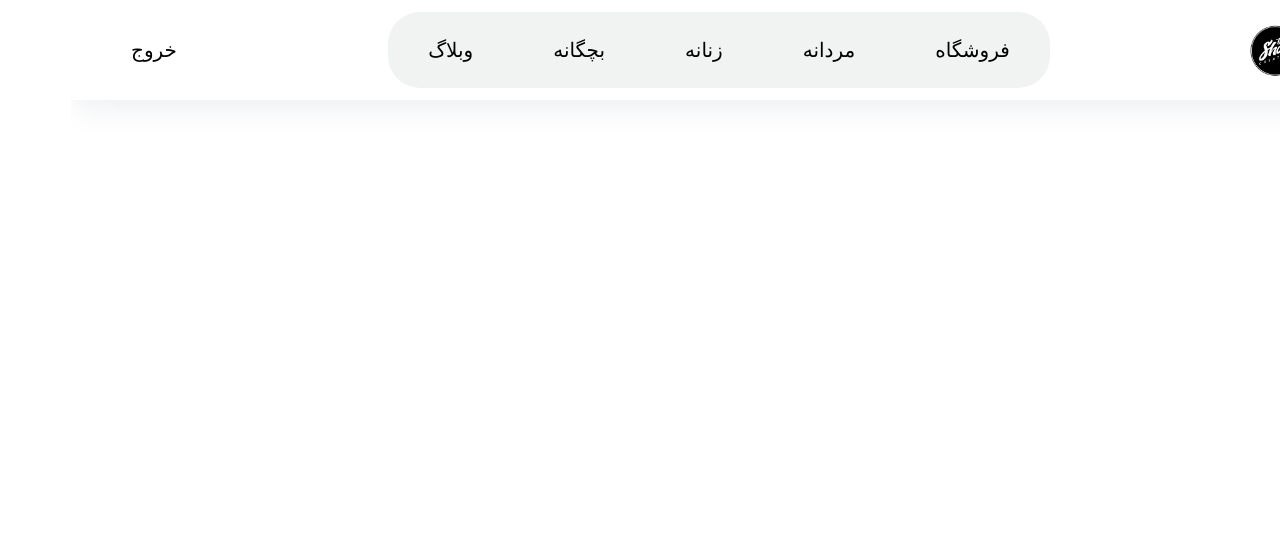
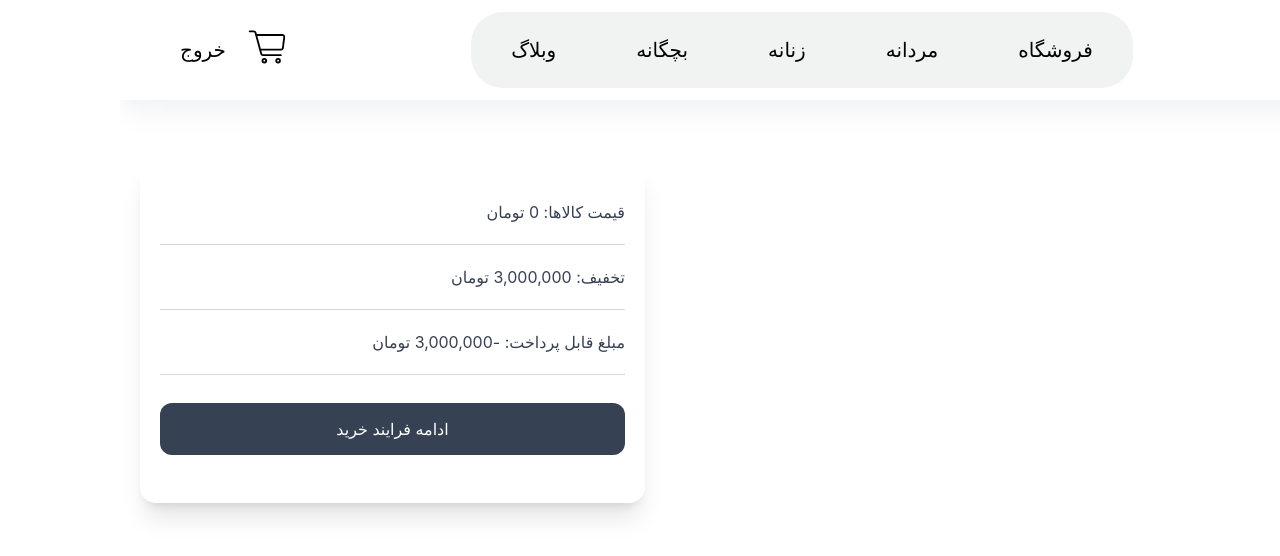
Before and after one commit to nvcnon/E-commerce, a React (Vite) app: page /cart in a window 1280 px wide. Shown: the top 556 px of the page. Built offline with nearby package versions, Linux system fonts and the light colour scheme.

Commit message:
feat: implement complete shopping cart functionality

```diff
--- a/src/App.tsx
+++ b/src/App.tsx
@@ -3,6 +3,7 @@ import Navbar from "./components/layout/Navbar";
 import StorePage from "./pages/StorePage";
 import HomePage from "./pages/HomePage";
 import ProductPage from "./pages/ProductPage";
+import CartPage from "./pages/CartPage";
 
 function App() {
   return (
@@ -12,6 +13,7 @@ function App() {
           <Route path="/" element={<HomePage />} />
           <Route path="/store" element={<StorePage />} />
           <Route path="/product/:id" element={<ProductPage />} />
+          <Route path="/cart" element={<CartPage />} />
         </Routes>
     </>
   );
--- a/src/components/layout/Navbar.tsx
+++ b/src/components/layout/Navbar.tsx
@@ -41,9 +41,66 @@ const Navbar = () => {
             </ul>
           </div>
 
-          <button className="shrink-0 rounded-4xl px-3 py-2 text-sm transition-colors hover:bg-mist-300 sm:px-5 sm:py-3 sm:text-base lg:text-xl">
-            خروج
-          </button>
+          <div className="flex">
+            <Link to={"/cart"}>
+              <svg
+                className="w-8 shrink-0 mr-3 sm:mr-6 sm:w-10 md:w-11"
+                viewBox="0 0 24 24"
+                fill="none"
+                xmlns="http://www.w3.org/2000/svg"
+              >
+                <g id="SVGRepo_bgCarrier" strokeWidth="0"></g>
+                <g
+                  id="SVGRepo_tracerCarrier"
+                  strokeLinecap="round"
+                  strokeLinejoin="round"
+                ></g>
+                <g id="SVGRepo_iconCarrier">
+                  {" "}
+                  <g clipPath="url(#clip0_15_35)">
+                    {" "}
+                    <rect fill="white"></rect>{" "}
+                    <path
+                      d="M5.33331 6H19.8672C20.4687 6 20.9341 6.52718 20.8595 7.12403L20.1095 13.124C20.0469 13.6245 19.6215 14 19.1172 14H16.5555H9.44442H7.99998"
+                      stroke="#000000"
+                      strokeLinejoin="round"
+                    ></path>{" "}
+                    <path
+                      d="M2 4H4.23362C4.68578 4 5.08169 4.30341 5.19924 4.74003L8.30076 16.26C8.41831 16.6966 8.81422 17 9.26638 17H19"
+                      stroke="#000000"
+                      strokeLinecap="round"
+                      strokeLinejoin="round"
+                    ></path>{" "}
+                    <circle
+                      cx="10"
+                      cy="20"
+                      r="1"
+                      stroke="#000000"
+                      strokeLinejoin="round"
+                    ></circle>{" "}
+                    <circle
+                      cx="17.5"
+                      cy="20"
+                      r="1"
+                      stroke="#000000"
+                      strokeLinejoin="round"
+                    ></circle>{" "}
+                  </g>{" "}
+                  <defs>
+                    {" "}
+                    <clipPath id="clip0_15_35">
+                      {" "}
+                      <rect width="24" height="24" fill="white"></rect>{" "}
+                    </clipPath>{" "}
+                  </defs>{" "}
+                </g>
+              </svg>
+            </Link>
+
+            <button className="shrink-0 rounded-4xl px-3 py-2 text-sm transition-colors hover:bg-mist-300 sm:px-5 sm:py-3 sm:text-base lg:text-xl">
+              خروج
+            </button>
+          </div>
         </div>
       </Container>
     </nav>
--- /dev/null
+++ b/src/features/cart/components/CartItem.tsx
@@ -0,0 +1,93 @@
+import { useEffect, useState } from "react";
+import { Link } from "react-router-dom";
+import { getProduct } from "../../../services/api";
+import type { Product } from "../../../types/product";
+import { useCartContext } from "../context/CartContext";
+
+interface CartItem {
+  id: number;
+  qty: number;
+}
+
+const CartItem = ({ id, qty }: CartItem) => {
+  const {
+    handleIncreaseProductQty,
+    handleDecreaseProductQty,
+    handleRemoveProduct
+  } = useCartContext();
+
+  const [product, setProduct] = useState<Product>();
+
+  useEffect(() => {
+    getProduct(String(id)).then((result) => {
+      setProduct(result);
+    });
+  }, []);
+
+  return (
+    <div className="my-3 flex h-20 sm:h-30  items-center rounded-l-2xl pl-2 text-right shadow sm:pl-5">
+      <Link
+        className="shrink-0"
+        to={`/product/${id}`}
+      >
+        <img
+          className="h-full w-16 rounded object-cover sm:h-full sm:w-24"
+          src={product?.image1}
+          alt={product?.title}
+        />
+      </Link>
+
+      <h3 className="w-25 truncate p-2 text-sm sm:w-50 sm:p-4 sm:text-lg lg:w-70 lg:text-xl">
+        {product?.title}
+      </h3>
+
+      <button
+        onClick={() => {
+          handleIncreaseProductQty(id);
+        }}
+        className="hover:opacity-80 mr-auto mx-1 h-5 w-5 rounded bg-gray-500 text-sm text-white sm:mx-3 sm:w-10 sm:h-10 sm:text-base"
+      >
+        +
+      </button>
+
+      <span className="text-sm sm:text-base">
+        {qty}
+      </span>
+
+      <button
+        onClick={() => {
+          handleDecreaseProductQty(id);
+        }}
+        className="hover:opacity-80 mx-1 h-5 w-5 rounded bg-gray-500 text-sm text-white sm:mx-3 sm:w-10 sm:text-base sm:h-10"
+      >
+        -
+      </button>
+
+      <button
+        onClick={() => {
+          handleRemoveProduct(id);
+        }}
+        className="hover:opacity-80 mx-1 flex h-5 w-10 items-center justify-center rounded-lg bg-red-700 sm:mx-3 sm:h-10 sm:w-16 sm:rounded-xl"
+      >
+        <svg
+          className="h-5 w-4 fill-white sm:h-6 sm:w-6"
+          xmlns="http://www.w3.org/2000/svg"
+          viewBox="0 0 64 64"
+        >
+          <path d="M 28 7 C 25.243 7 23 9.243 23 12 L 23 15 L 13 15 C 11.896 15 11 15.896 11 17 C 11 18.104 11.896 19 13 19 L 15.109375 19 L 16.792969 49.332031 C 16.970969 52.510031 19.600203 55 22.783203 55 L 41.216797 55 C 44.398797 55 47.029031 52.510031 47.207031 49.332031 L 48.890625 19 L 51 19 C 52.104 19 53 18.104 53 17 C 53 15.896 52.104 15 51 15 L 41 15 L 41 12 C 41 9.243 38.757 7 36 7 L 28 7 z M 28 11 L 36 11 C 36.552 11 37 11.449 37 12 L 37 15 L 27 15 L 27 12 C 27 11.449 27.448 11 28 11 z M 32 23.25 C 32.967 23.25 33.75 24.034 33.75 25 L 33.75 45 C 33.75 45.966 32.967 46.75 32 46.75 C 31.033 46.75 30.25 45.966 30.25 45 L 30.25 25 C 30.25 24.034 31.033 23.25 32 23.25 z M 40.007812 23.25 C 40.972813 23.284 41.728313 24.094547 41.695312 25.060547 L 40.998047 45.146484 C 40.965047 46.092484 40.190953 46.836937 39.251953 46.835938 C 39.230953 46.835938 39.210453 46.833984 39.189453 46.833984 C 38.224453 46.799984 37.468953 45.989438 37.501953 45.023438 L 38.197266 24.9375 C 38.231266 23.9725 39.039813 23.223 40.007812 23.25 z M 23.990234 23.251953 C 24.954234 23.228953 25.766781 23.973453 25.800781 24.939453 L 26.498047 45.025391 C 26.532047 45.991391 25.776547 46.801938 24.810547 46.835938 C 24.790547 46.835937 24.769047 46.835938 24.748047 46.835938 C 23.810047 46.091484 23.033 46.091484 23 45.146484 L 22.302734 25.060547 C 22.268734 24.094547 23.024234 23.285953 23.990234 23.251953 z"></path>
+        </svg>
+      </button>
+
+      <p className="mx-2 text-xs sm:mx-5 sm:text-sm lg:mx-10 lg:text-base">
+        {product?.price
+          ? (
+              Number(product.price.replace(/,/g, "")) * qty
+            ).toLocaleString()
+          : 0}{" "}
+        تومان
+      </p>
+    </div>
+  );
+};
+
+export default CartItem;
--- a/src/contexts/ShoppingCartContext.tsx
+++ b/src/features/cart/context/CartContext.tsx
@@ -1,13 +1,14 @@
 import React, { createContext, useContext } from "react";
-import { useLocalStorage } from "../hooks/useLocalStorage";
+import { useLocalStorage } from "../../../hooks/useLocalStorage";
 
-interface ShoppingCartContext {
+interface CartContext {
   cartItem: CartItem[];
   handleIncreaseProductQty: (id: number) => void;
   handleDecreaseProductQty: (id: number) => void;
   getProductQty: (id: number) => number;
+  handleRemoveProduct: (id: number) => void;
 }
-interface ShoppingCartProvider {
+interface CartProvider {
   children: React.ReactNode;
 }
 interface CartItem {
@@ -15,13 +16,13 @@ interface CartItem {
   qty: number;
 }
 
-const ShoppingCartContext = createContext({} as ShoppingCartContext);
+const CartContext = createContext({} as CartContext);
 
-export function useShoppingCartContext() {
-  return useContext(ShoppingCartContext);
+export function useCartContext() {
+  return useContext(CartContext);
 }
 
-export function ShoppingCartProvider({ children }: ShoppingCartProvider) {
+export function CartProvider({ children }: CartProvider) {
   const [cartItem, setCartItem] = useLocalStorage<CartItem[]>("cartItem", []);
 
   function handleIncreaseProductQty(id: number) {
@@ -54,16 +55,23 @@ export function ShoppingCartProvider({ children }: ShoppingCartProvider) {
     return cartItem.find((item) => item.id === id)?.qty || 0;
   }
 
+  function handleRemoveProduct(id: number) {
+    return setCartItem((currentItem) => {
+      return currentItem.filter((item) => item.id !== id);
+    });
+  }
+
   return (
-    <ShoppingCartContext.Provider
+    <CartContext.Provider
       value={{
         cartItem,
         handleIncreaseProductQty,
         handleDecreaseProductQty,
         getProductQty,
+        handleRemoveProduct,
       }}
     >
       {children}
-    </ShoppingCartContext.Provider>
+    </CartContext.Provider>
   );
 }
--- a/src/features/products/ProductCard.tsx
+++ b/src/features/products/components/ProductCard.tsx
@@ -1,4 +1,4 @@
-import type { Product } from "../../types/product";
+import type { Product } from "../../../types/product";
 
 type ProductCard = Product
 
--- a/src/features/products/ProductList.tsx
+++ b/src/features/products/components/ProductList.tsx
@@ -1,8 +1,8 @@
 import { useEffect, useState } from "react";
-import Container from "../../components/layout/Container";
+import Container from "../../../components/layout/Container";
 import ProductCard from "./ProductCard";
-import { getProducts } from "../../services/api";
-import type { Product } from "../../types/product";
+import { getProducts } from "../../../services/api";
+import type { Product } from "../../../types/product";
 import { Link } from "react-router-dom";
 
 interface ProductListProps {
--- a/src/features/products/ProductSwiper.tsx
+++ b/src/features/products/components/ProductSwiper.tsx
@@ -1,6 +1,6 @@
 import { Swiper, SwiperSlide } from "swiper/react";
 import ProductCard from "./ProductCard";
-import type { Product } from "../../types/product";
+import type { Product } from "../../../types/product";
 import { Autoplay } from "swiper/modules";
 import { Link } from "react-router-dom";
 
--- a/src/main.tsx
+++ b/src/main.tsx
@@ -3,14 +3,14 @@ import { createRoot } from "react-dom/client";
 import "./index.css";
 import App from "./App.tsx";
 import { BrowserRouter } from "react-router-dom";
-import { ShoppingCartProvider } from "./contexts/ShoppingCartContext.tsx";
+import { CartProvider } from "./features/cart/context/CartContext.tsx";
 
 createRoot(document.getElementById("root")!).render(
   <StrictMode>
-    <ShoppingCartProvider>
+    <CartProvider>
       <BrowserRouter>
         <App />
       </BrowserRouter>
-    </ShoppingCartProvider>
+    </CartProvider>
   </StrictMode>,
 );
--- /dev/null
+++ b/src/pages/CartPage.tsx
@@ -0,0 +1,68 @@
+import { useEffect, useState } from "react";
+import type { Product } from "../types/product";
+import { getProduct } from "../services/api";
+import { useCartContext } from "../features/cart/context/CartContext";
+import Container from "../components/layout/Container";
+import CartItem from "../features/cart/components/CartItem";
+
+const CartPage = () => {
+  const { cartItem } = useCartContext();
+
+  const [products, setProducts] = useState<Product[]>([]);
+
+  const discount = 3000000;
+
+  useEffect(() => {
+    Promise.all(cartItem.map((item) => getProduct(String(item.id)))).then(
+      (result) => {
+        setProducts(result);
+      },
+    );
+  }, [cartItem]);
+
+  const totalPrice = cartItem.reduce((total, item) => {
+    const product = products.find((product) => Number(product.id) === item.id);
+
+    if (!product) {
+      return total;
+    }
+
+    return total + Number(String(product.price).replace(/,/g, "")) * item.qty;
+  }, 0);
+
+  const payablePrice = totalPrice - discount;
+
+  return (
+    <Container>
+      <div className="mx-5 mt-10 flex flex-col gap-8 lg:mt-15 lg:grid lg:grid-cols-12 lg:gap-5">
+        <div className="lg:col-span-7">
+          {cartItem.map((item) => (
+            <CartItem key={item.id} {...item} />
+          ))}
+        </div>
+
+        <div className="lg:col-span-5 lg:col-start-8">
+          <div className="rounded-2xl p-4 text-right text-gray-700 shadow-xl sm:p-5">
+            <p className="border-b border-b-gray-300 py-4 sm:py-5">
+              قیمت کالاها: {totalPrice.toLocaleString()} تومان
+            </p>
+
+            <p className="border-b border-b-gray-300 py-4 sm:py-5">
+              تخفیف: {discount.toLocaleString()} تومان
+            </p>
+
+            <p className="border-b border-b-gray-300 py-4 sm:py-5">
+              مبلغ قابل پرداخت: {payablePrice.toLocaleString()} تومان
+            </p>
+
+            <button className="my-5 h-13 w-full rounded-xl bg-gray-700 text-white transition-colors hover:bg-gray-600 sm:my-7">
+              ادامه فرایند خرید
+            </button>
+          </div>
+        </div>
+      </div>
+    </Container>
+  );
+};
+
+export default CartPage;
--- a/src/pages/HomePage.tsx
+++ b/src/pages/HomePage.tsx
@@ -1,6 +1,6 @@
 import { useEffect, useState } from "react";
 import HeroBanner from "../features/home/components/HeroBanner";
-import ProductSwiper from "../features/products/ProductSwiper";
+import ProductSwiper from "../features/products/components/ProductSwiper";
 import { getProducts } from "../services/api";
 import type { Product } from "../types/product";
 import Container from "../components/layout/Container";
--- a/src/pages/StorePage.tsx
+++ b/src/pages/StorePage.tsx
@@ -1,5 +1,5 @@
 import { useSearchParams } from "react-router-dom";
-import ProductList from "../features/products/ProductList";
+import ProductList from "../features/products/components/ProductList";
 
 const StorePage = () => {
   const [searchParams] = useSearchParams();
```
Also changed, not shown: src/pages/ProductPage.tsx (+27 -6 lines).
